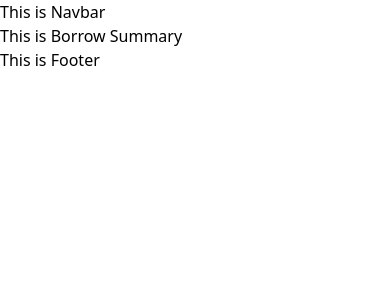
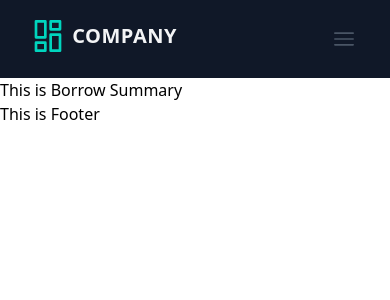
Before and after one commit to MukitHossen7/L2B5-Library-Management-Client, a React (Vite) app: page /borrow-summary in a window 390 px wide. Shown: the top 300 px of the page. Built offline with nearby package versions, Linux system fonts and the light colour scheme.

Commit message:
Refactor Navbar component to enhance layout and add responsive menu functionality; remove placeholder text

```diff
--- a/src/components/navbar/Navbar.tsx
+++ b/src/components/navbar/Navbar.tsx
@@ -1,7 +1,156 @@
+import { useState } from "react";
+import { Link } from "react-router";
+
 const Navbar = () => {
+  const [isMenuOpen, setIsMenuOpen] = useState(false);
   return (
-    <div>
-      <h2>This is Navbar</h2>
+    <div className="bg-gray-900 ">
+      <div className="px-4 py-5 md:px-24 lg:px-8 w-11/12 md:w-11/12 lg:w-11/12 xl:container mx-auto">
+        <div className="relative flex items-center justify-between">
+          <Link to="/">
+            <div
+              aria-label="Company"
+              title="Company"
+              className="inline-flex items-center"
+            >
+              <svg
+                className="w-8 text-teal-400"
+                viewBox="0 0 24 24"
+                strokeLinejoin="round"
+                strokeWidth="2"
+                strokeLinecap="round"
+                strokeMiterlimit="10"
+                stroke="currentColor"
+                fill="none"
+              >
+                <rect x="3" y="1" width="7" height="12" />
+                <rect x="3" y="17" width="7" height="6" />
+                <rect x="14" y="1" width="7" height="6" />
+                <rect x="14" y="11" width="7" height="12" />
+              </svg>
+              <span className="ml-2 text-xl font-bold tracking-wide text-gray-100 uppercase">
+                Company
+              </span>
+            </div>
+          </Link>
+          <ul className="flex items-center hidden space-x-8 lg:flex">
+            <Link to="/books">
+              <div className="font-medium tracking-wide text-gray-100 transition-colors duration-200 hover:text-teal-400">
+                All Books
+              </div>
+            </Link>
+            <Link to="/create-book">
+              <div className="font-medium tracking-wide text-gray-100 transition-colors duration-200 hover:text-teal-400">
+                Add Book
+              </div>
+            </Link>
+            <Link to="/borrow-summary">
+              <div className="font-medium tracking-wide text-gray-100 transition-colors duration-200 hover:text-teal-400">
+                Borrow Summary
+              </div>
+            </Link>
+          </ul>
+          <ul className="flex items-center hidden space-x-8 lg:flex">
+            <li>
+              <div className="inline-flex items-center justify-center h-12 px-6 font-medium tracking-wide text-white transition duration-200 rounded shadow-md bg-purple-600 hover:bg-purple-700 focus:shadow-outline focus:outline-none">
+                light
+              </div>
+            </li>
+          </ul>
+          <div className="lg:hidden">
+            <button
+              aria-label="Open Menu"
+              title="Open Menu"
+              className="p-2 -mr-1 transition duration-200 rounded focus:outline-none focus:shadow-outline"
+              onClick={() => setIsMenuOpen(true)}
+            >
+              <svg className="w-5 text-gray-600" viewBox="0 0 24 24">
+                <path
+                  fill="currentColor"
+                  d="M23,13H1c-0.6,0-1-0.4-1-1s0.4-1,1-1h22c0.6,0,1,0.4,1,1S23.6,13,23,13z"
+                />
+                <path
+                  fill="currentColor"
+                  d="M23,6H1C0.4,6,0,5.6,0,5s0.4-1,1-1h22c0.6,0,1,0.4,1,1S23.6,6,23,6z"
+                />
+                <path
+                  fill="currentColor"
+                  d="M23,20H1c-0.6,0-1-0.4-1-1s0.4-1,1-1h22c0.6,0,1,0.4,1,1S23.6,20,23,20z"
+                />
+              </svg>
+            </button>
+            {isMenuOpen && (
+              <div className="absolute top-0 left-0 w-full z-10">
+                <div className="p-5 bg-white border rounded shadow-sm">
+                  <div className="flex items-center justify-between mb-4">
+                    <Link to="/">
+                      <div className="inline-flex items-center">
+                        <svg
+                          className="w-8 text-purple-600"
+                          viewBox="0 0 24 24"
+                          strokeLinejoin="round"
+                          strokeWidth="2"
+                          strokeLinecap="round"
+                          strokeMiterlimit="10"
+                          stroke="currentColor"
+                          fill="none"
+                        >
+                          <rect x="3" y="1" width="7" height="12" />
+                          <rect x="3" y="17" width="7" height="6" />
+                          <rect x="14" y="1" width="7" height="6" />
+                          <rect x="14" y="11" width="7" height="12" />
+                        </svg>
+                        <span className="ml-2 text-xl font-bold tracking-wide text-gray-800 uppercase">
+                          Company
+                        </span>
+                      </div>
+                    </Link>
+                    <button
+                      aria-label="Close Menu"
+                      title="Close Menu"
+                      className="p-2 -mt-2 -mr-2 transition duration-200 rounded hover:bg-gray-200 focus:bg-gray-200 focus:outline-none focus:shadow-outline"
+                      onClick={() => setIsMenuOpen(false)}
+                    >
+                      <svg className="w-5 text-gray-600" viewBox="0 0 24 24">
+                        <path
+                          fill="currentColor"
+                          d="M19.7,4.3c-0.4-0.4-1-0.4-1.4,0L12,10.6L5.7,4.3c-0.4-0.4-1-0.4-1.4,0s-0.4,1,0,1.4l6.3,6.3-6.3,6.3c-0.4,0.4-0.4,1,0,1.4
+                          C4.5,19.9,4.7,20,5,20s0.5-0.1,0.7-0.3l6.3-6.3 6.3,6.3c0.2,0.2,0.5,0.3,0.7,0.3s0.5-0.1,0.7-0.3c0.4-0.4,0.4-1,0-1.4L13.4,12
+                          l6.3-6.3C20.1,5.3,20.1,4.7,19.7,4.3z"
+                        />
+                      </svg>
+                    </button>
+                  </div>
+                  <nav>
+                    <ul className="space-y-4">
+                      <Link to="/books">
+                        <div className="font-medium tracking-wide text-gray-700 transition-colors duration-200 hover:text-purple-600">
+                          All Books
+                        </div>
+                      </Link>
+                      <Link to="/create-book">
+                        <div className="font-medium tracking-wide text-gray-700 transition-colors duration-200 hover:text-purple-600">
+                          Add Book
+                        </div>
+                      </Link>
+                      <Link to="/borrow-summary">
+                        <div className="font-medium tracking-wide text-gray-700 transition-colors duration-200 hover:text-purple-600">
+                          Borrow Summary
+                        </div>
+                      </Link>
+                      <li>
+                        <div className="inline-flex items-center justify-center w-full h-12 px-6 font-medium tracking-wide text-white transition duration-200 rounded shadow-md bg-purple-600 hover:bg-purple-700 focus:shadow-outline focus:outline-none">
+                          Light
+                        </div>
+                      </li>
+                    </ul>
+                  </nav>
+                </div>
+              </div>
+            )}
+          </div>
+        </div>
+      </div>
     </div>
   );
 };
```
Also changed, not shown: src/redux/api/borrowapi/borrowapi.ts (deleted).
